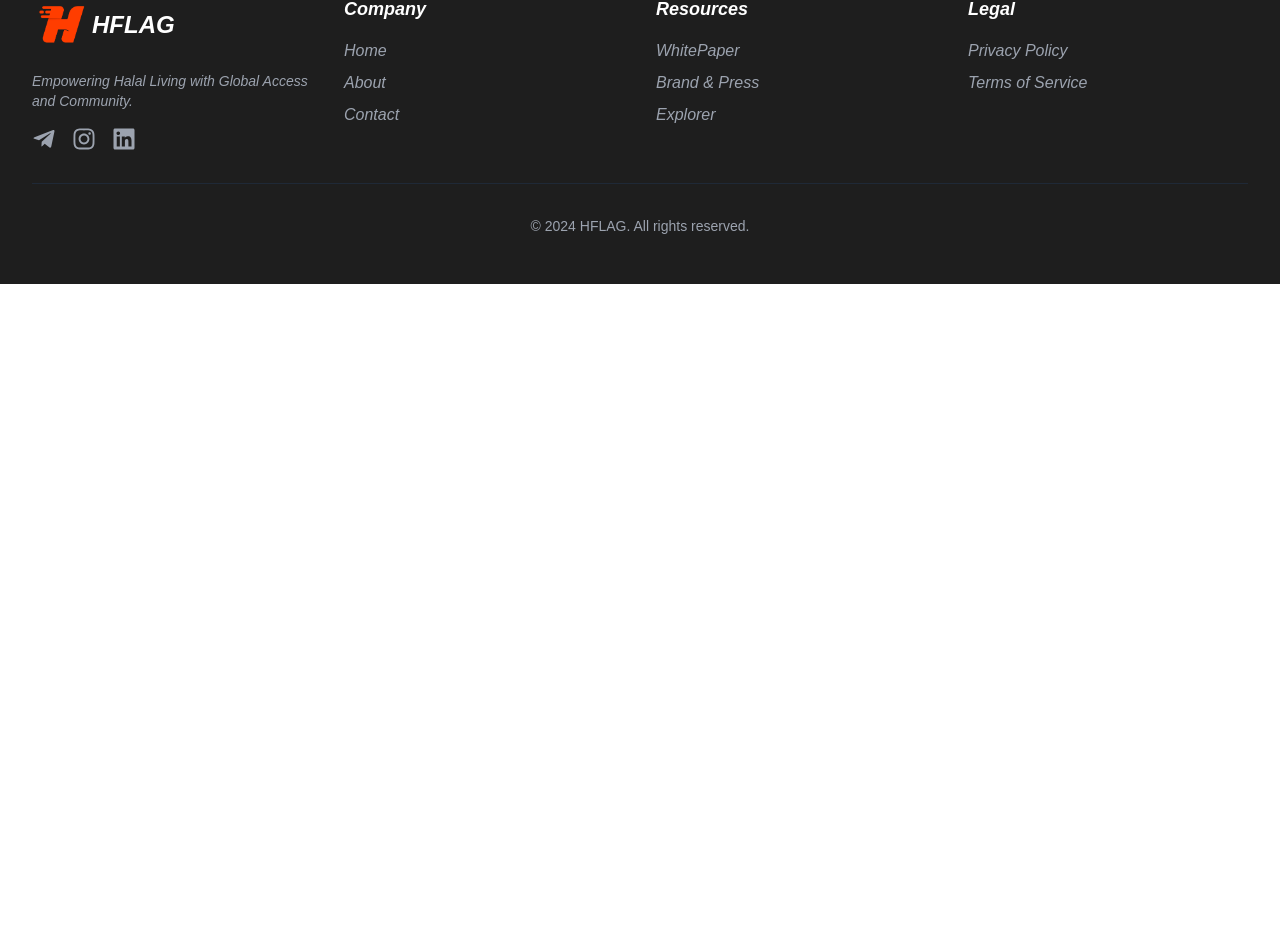
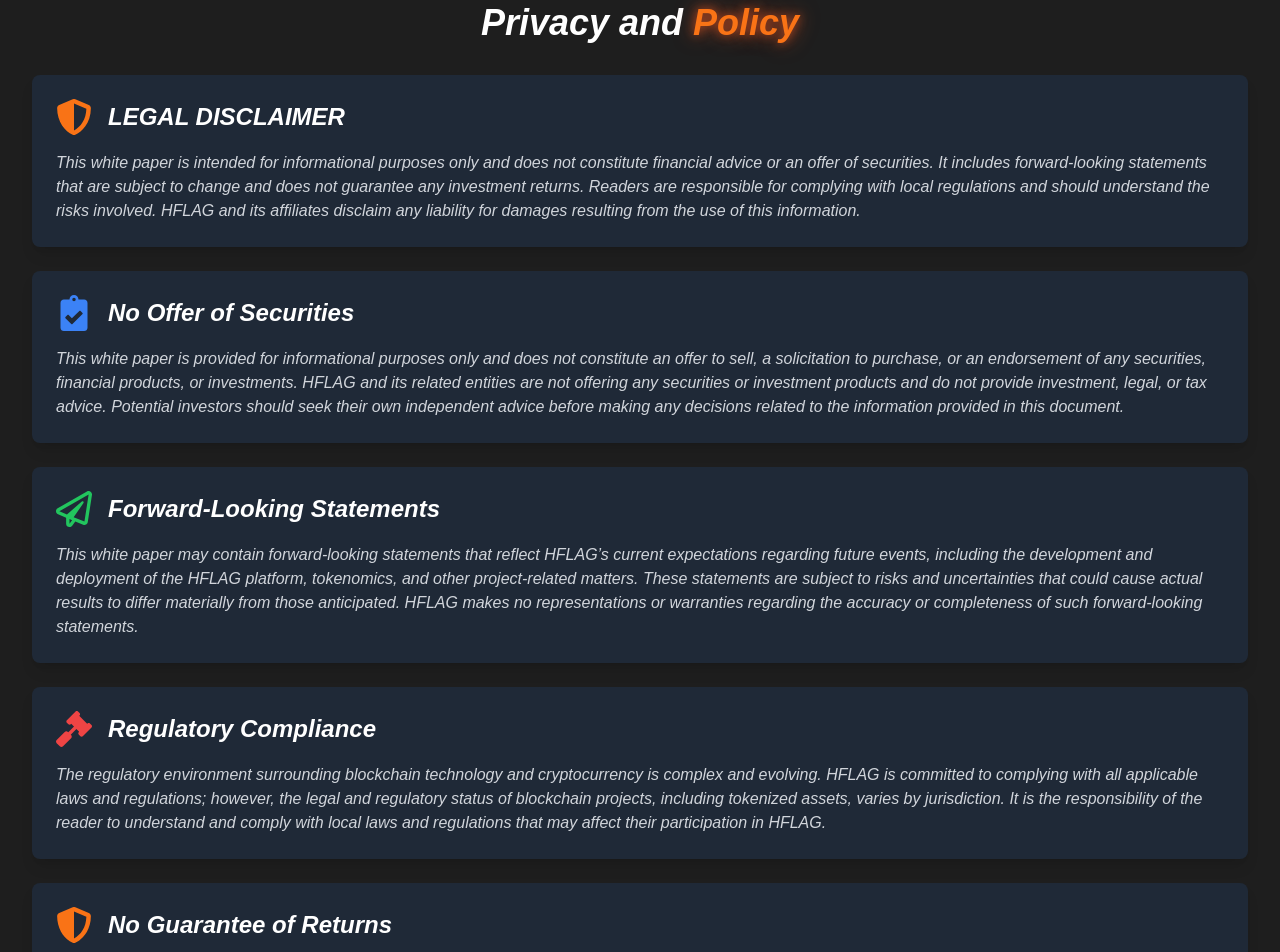
Before and after one commit to Souravhere/hflag, a Next.js app: page /privacy in a window 1280 px wide. Shown: the part 77-1029 px from the top of the page. Before the commit the page ends 800 px from the top, so only its background shows below. Built offline with nearby package versions, Linux system fonts and the light colour scheme.

Commit message:
Privacy and Policy added

```diff
--- a/src/app/privacy/page.tsx
+++ b/src/app/privacy/page.tsx
@@ -1,11 +1,76 @@
-import React from 'react'
+'use client'
 
-function page() {
+import React from 'react';
+import { motion } from 'framer-motion';
+import { FaShieldAlt, FaClipboardCheck, FaRegPaperPlane, FaGavel } from 'react-icons/fa';
+import { useInView } from 'react-intersection-observer';
+
+const sections = [
+  {
+    title: 'LEGAL DISCLAIMER',
+    icon: <FaShieldAlt className="text-orange-500 text-4xl" />,
+    content: `This white paper is intended for informational purposes only and does not constitute financial advice or an offer of securities. It includes forward-looking statements that are subject to change and does not guarantee any investment returns. Readers are responsible for complying with local regulations and should understand the risks involved. HFLAG and its affiliates disclaim any liability for damages resulting from the use of this information.`,
+  },
+  {
+    title: 'No Offer of Securities',
+    icon: <FaClipboardCheck className="text-blue-500 text-4xl" />,
+    content: `This white paper is provided for informational purposes only and does not constitute an offer to sell, a solicitation to purchase, or an endorsement of any securities, financial products, or investments. HFLAG and its related entities are not offering any securities or investment products and do not provide investment, legal, or tax advice. Potential investors should seek their own independent advice before making any decisions related to the information provided in this document.`,
+  },
+  {
+    title: 'Forward-Looking Statements',
+    icon: <FaRegPaperPlane className="text-green-500 text-4xl" />,
+    content: `This white paper may contain forward-looking statements that reflect HFLAG’s current expectations regarding future events, including the development and deployment of the HFLAG platform, tokenomics, and other project-related matters. These statements are subject to risks and uncertainties that could cause actual results to differ materially from those anticipated. HFLAG makes no representations or warranties regarding the accuracy or completeness of such forward-looking statements.`,
+  },
+  {
+    title: 'Regulatory Compliance',
+    icon: <FaGavel className="text-red-500 text-4xl" />,
+    content: `The regulatory environment surrounding blockchain technology and cryptocurrency is complex and evolving. HFLAG is committed to complying with all applicable laws and regulations; however, the legal and regulatory status of blockchain projects, including tokenized assets, varies by jurisdiction. It is the responsibility of the reader to understand and comply with local laws and regulations that may affect their participation in HFLAG.`,
+  },
+  {
+    title: 'No Guarantee of Returns',
+    icon: <FaShieldAlt className="text-orange-500 text-4xl" />,
+    content: `Investing in HFLAG tokens or any related digital assets carries risks, including the potential loss of the entire investment. HFLAG does not guarantee any specific outcomes or returns, and investors should be aware of the volatile nature of cryptocurrency markets. Any past performance of similar projects or assets is not indicative of future results.`,
+  },
+  {
+    title: 'Limitation of Liability',
+    icon: <FaGavel className="text-red-500 text-4xl" />,
+    content: `HFLAG, its officers, employees, and affiliates shall not be held liable for any direct, indirect, incidental, consequential, or other damages arising from the use or reliance on the information provided in this white paper. This limitation of liability applies to the fullest extent permitted by applicable law.`,
+  },
+];
+
+const PrivacyPolicyPage = () => {
+  const [ref, inView] = useInView({
+    triggerOnce: true,
+    threshold: 0.1,
+  });
+
   return (
-    <div>
-        this is privacy and policy page
-    </div>
-  )
-}
+    <motion.div
+      ref={ref}
+      initial={{ opacity: 0 }}
+      animate={{ opacity: inView ? 1 : 0 }}
+      transition={{ duration: 0.5 }}
+      className="min-h-screen bg-[#1e1e1e] italic py-20 text-white p-8"
+    >
+      <h1 className="text-4xl font-bold text-center mb-8">Privacy and <span className='text-orange-500 text-glow-orange'>Policy</span></h1>
 
-export default page
+      {sections.map((section, index) => (
+        <motion.div
+          key={index}
+          initial={{ y: 20, opacity: 0 }}
+          animate={{ y: inView ? 0 : 20, opacity: inView ? 1 : 0 }}
+          transition={{ duration: 0.5, delay: index * 0.1 }}
+          className="bg-gray-800 p-6 rounded-lg shadow-lg mb-6"
+        >
+          <div className="flex items-center mb-4">
+            {section.icon}
+            <h2 className="text-2xl font-semibold ml-4">{section.title}</h2>
+          </div>
+          <p className="text-gray-300">{section.content}</p>
+        </motion.div>
+      ))}
+    </motion.div>
+  );
+};
+
+export default PrivacyPolicyPage;
```
